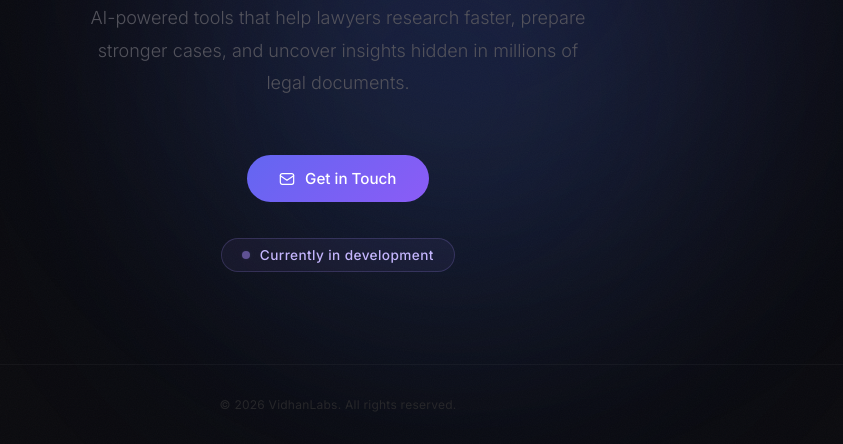
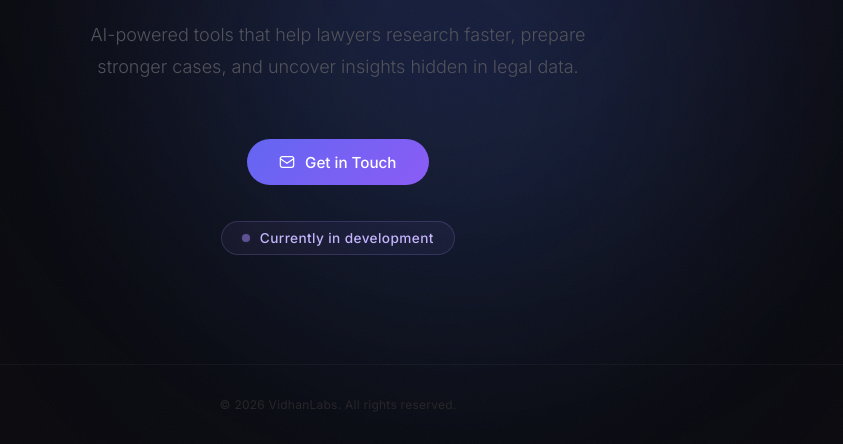
Before and after one commit to vidhanlabs/vidhanlabs.github.io, a plain HTML site: page index.html in a window 1280 px wide. Shown: the part 356-800 px from the top of the page, without its empty margins (302-1145 px from the left). Drawn offline with Linux system fonts and the light colour scheme.

Commit message:
Update index.html

```diff
--- a/index.html
+++ b/index.html
@@ -319,8 +319,7 @@ footer {
 
       <p class="description reveal reveal-d5">
         AI-powered tools that help lawyers research faster,
-        prepare stronger cases, and uncover insights
-        hidden in millions of legal documents.
+        prepare stronger cases, and uncover insights hidden in legal data.
       </p>
 
       <div class="reveal reveal-d6">
```
